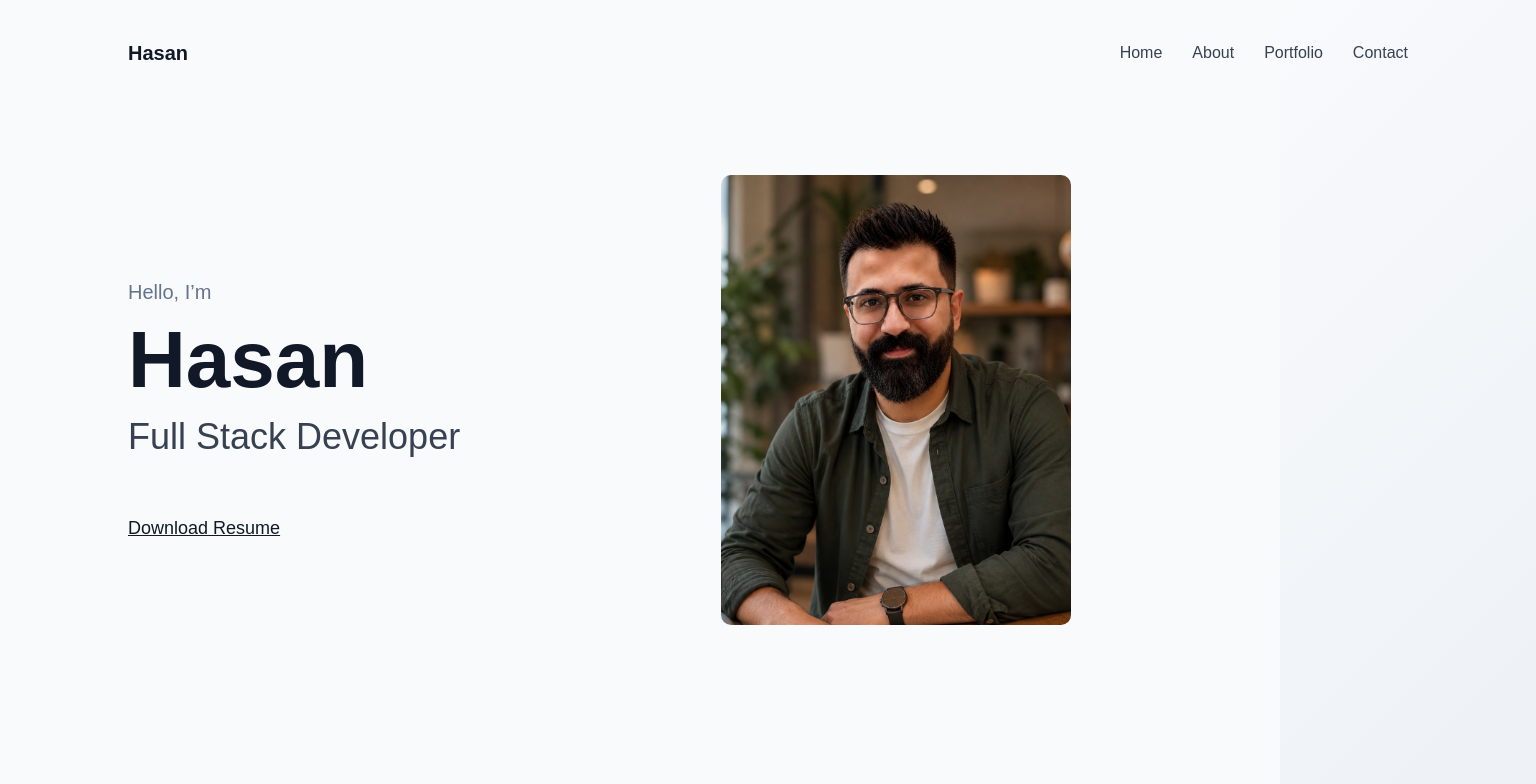
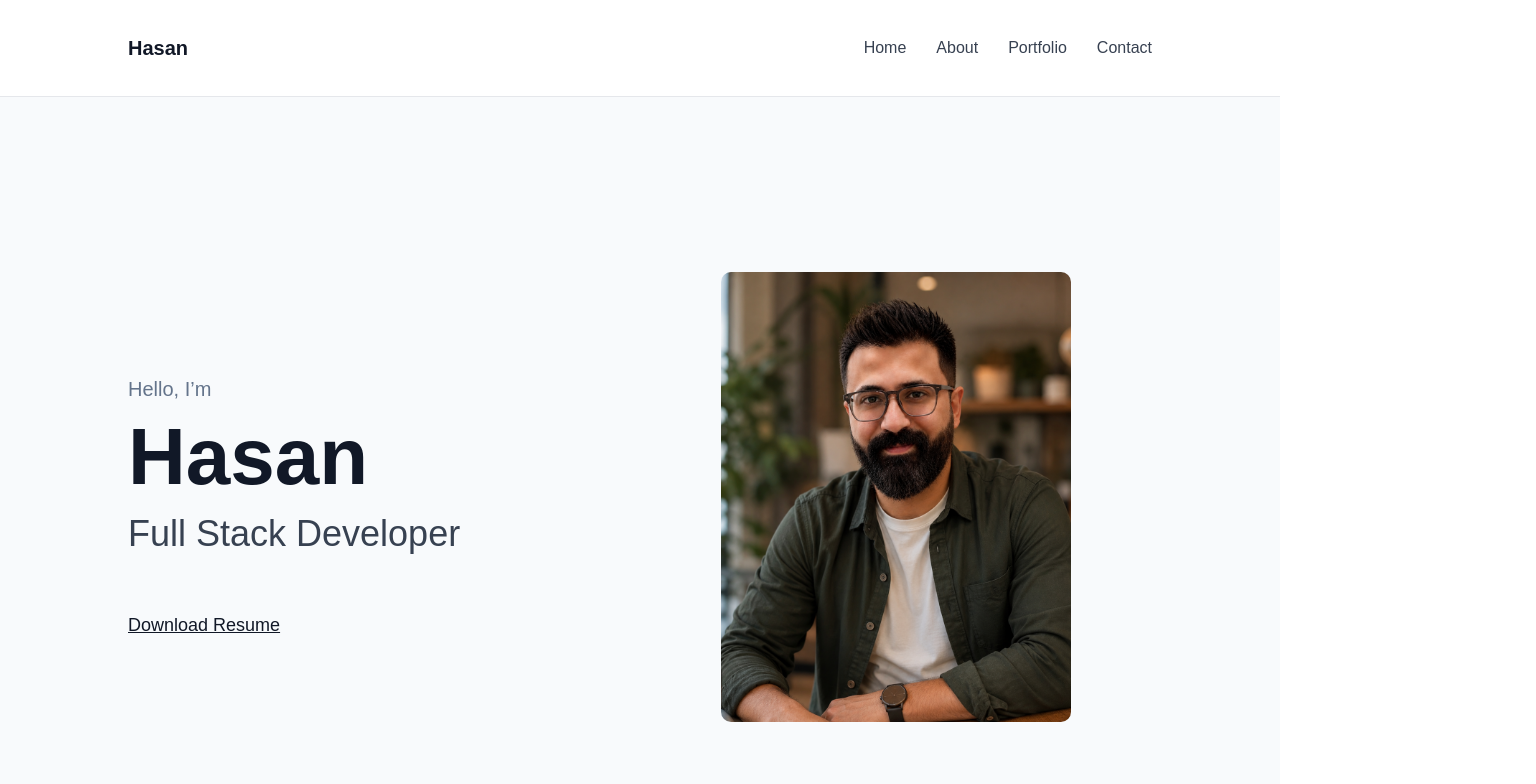
Before and after one commit to Has-has/portfolio, a React app: page / in a window 1280 px wide. Shown: the top 784 px of the page, 1536 px wide, since content can reach past the window. Built offline with nearby package versions, Linux system fonts and the light colour scheme; the HTML template or start-up script is replaced by a standard one.

Commit message:
added featured project section

```diff
--- a/src/components/Navbar.jsx
+++ b/src/components/Navbar.jsx
@@ -19,17 +19,14 @@ function Navbar() {
 
 const styles = {
   nav: {
-    position: "absolute",   // 🔥 key change
-    top: 0,
-    left: 0,
-    width: "100%",
-
     display: "flex",
     justifyContent: "space-between",
     alignItems: "center",
-
-    padding: "25px 10%",
-    backgroundColor: "transparent", // 🔥 remove white
+    padding: "20px 10%",
+    backgroundColor: "#ffffff",
+    borderBottom: "1px solid #e5e7eb",
+    position: "sticky",
+    top: 0,
     zIndex: 1000,
   },
 
@@ -49,6 +46,7 @@ const styles = {
     color: "#374151",
     fontSize: "16px",
     fontWeight: "400",
+    transition: "0.2s",
   },
 };
 
```
